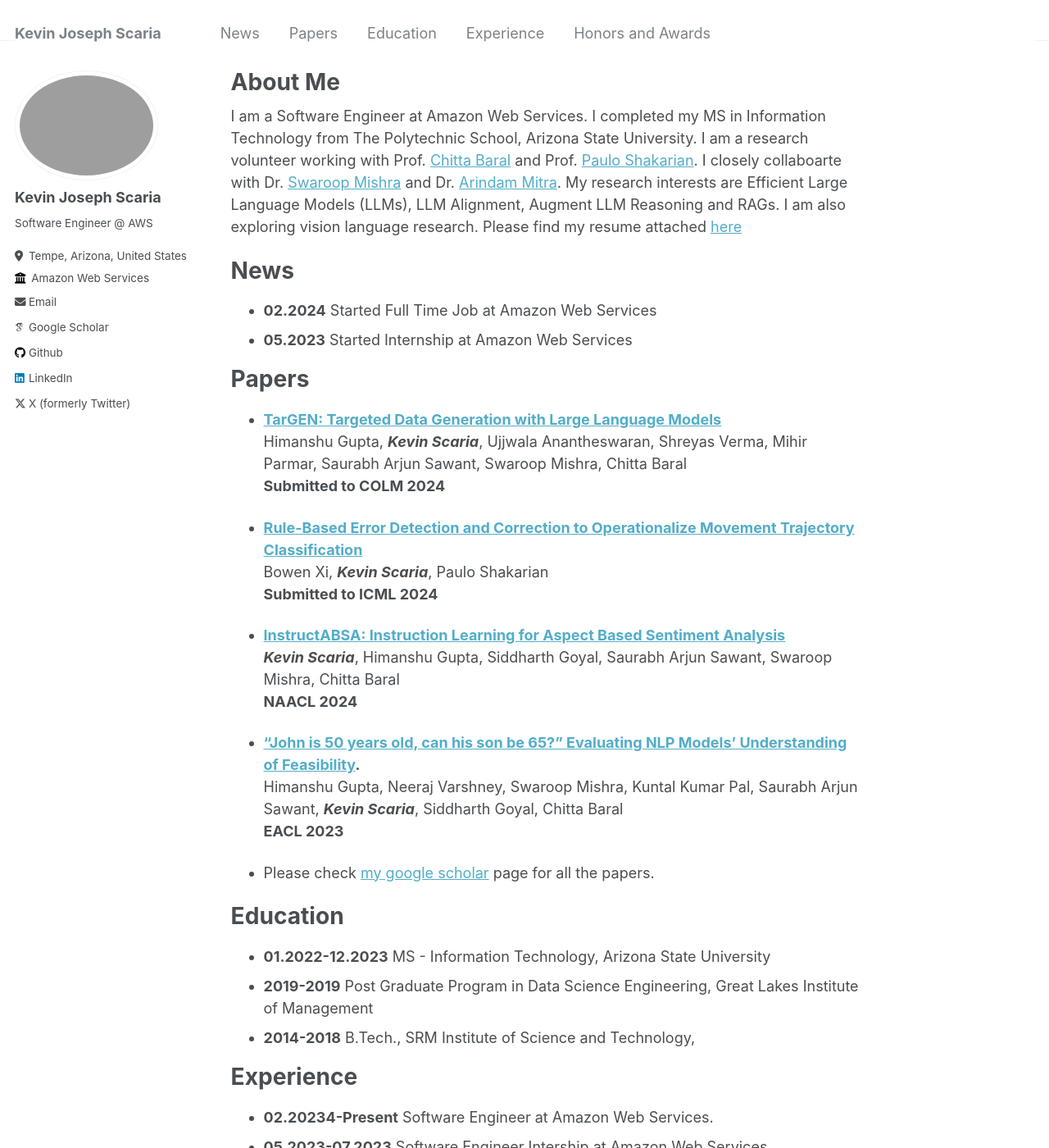
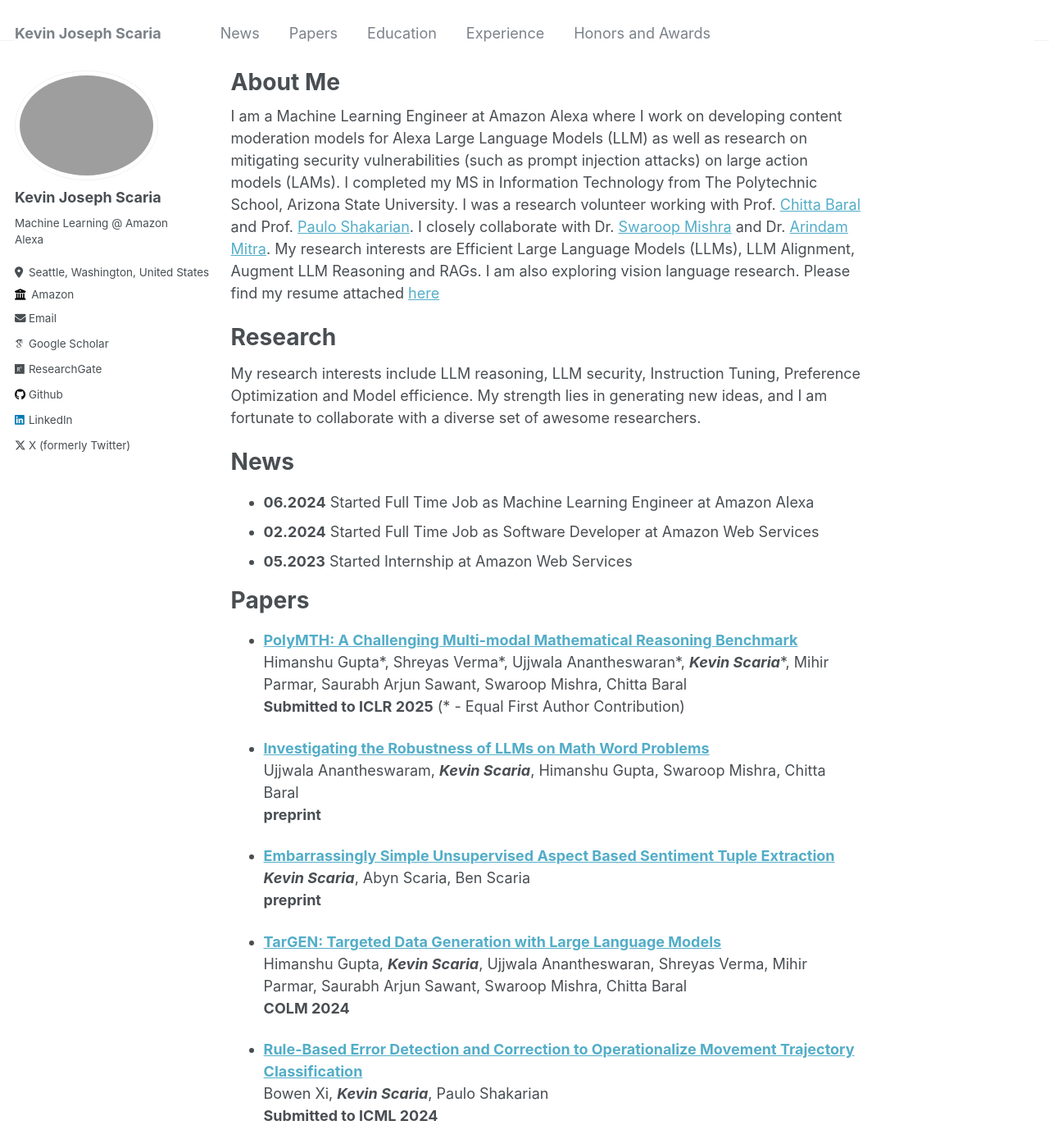
Before and after one commit to kevinscaria/kevinscaria.github.io, a Jekyll site: the page built from _pages/about.md, in a window 1280 px wide and 1400 px high. Shown: the whole window at 82% size. Built offline with Jekyll 4.4.1, drawn with Linux system fonts in a browser that asks for light colours; some web fonts are replaced; some of the changed text lies outside the part shown.

Commit message:
Update papers

```diff
--- a/_config.yml
+++ b/_config.yml
@@ -82,13 +82,13 @@ analytics:
 author:
   name             : "Kevin Joseph Scaria"
   avatar           : "profile.jpg"
-  bio              : "Software Engineer @ AWS"
-  location         : "Tempe, Arizona, United States"
-  employer         : "Amazon Web Services"
+  bio              : "Machine Learning @ Amazon Alexa"
+  location         : "Seattle, Washington, United States"
+  employer         : "Amazon"
   pubmed           : #"https://www.ncbi.nlm.nih.gov/pubmed/?term=john+snow"
   googlescholar    : "https://scholar.google.com/citations?user=nsYohr8AAAAJ&hl=en"
   email            : "kscaria@asu.edu"
-  researchgate     :  # example: "https://www.researchgate.net/profile/yourprofile"
+  researchgate     : "https://www.researchgate.net/profile/Kevin-Scaria-2"
   uri              :
   bitbucket        :
   codepen          :
--- a/_pages/about.md
+++ b/_pages/about.md
@@ -8,23 +8,44 @@ redirect_from:
   - /about.html
 ---
 
-I am a Software Engineer at Amazon Web Services. I completed my MS in Information Technology from The Polytechnic School, Arizona State University.
-I am a research volunteer working with Prof. [Chitta Baral](https://www.public.asu.edu/~cbaral/) and Prof. [Paulo Shakarian](https://search.asu.edu/profile/2424157).
-I closely collaboarte with Dr. [Swaroop Mishra](https://swarooprm.github.io/) and Dr. [Arindam Mitra](https://ari9dam.github.io/).
+I am a Machine Learning Engineer at Amazon Alexa
+where I work on developing content moderation models for Alexa Large Language Models (LLM) as well
+as research on mitigating security vulnerabilities (such as prompt injection attacks) on large action models (LAMs).
+I completed my MS in Information Technology from The Polytechnic School, Arizona State University.
+I was a research volunteer working with Prof. [Chitta Baral](https://www.public.asu.edu/~cbaral/) and Prof. [Paulo Shakarian](https://search.asu.edu/profile/2424157).
+I closely collaborate with Dr. [Swaroop Mishra](https://swarooprm.github.io/) and Dr. [Arindam Mitra](https://ari9dam.github.io/).
 My research interests are Efficient Large Language Models (LLMs), LLM Alignment, Augment LLM Reasoning and RAGs.
 I am also exploring vision language research.
 Please find my resume attached [here](https://drive.google.com/file/d/1ielxtf5bxN0a6WehCDCIUN2bEOE7Pqxp/view?usp=sharing)
 
+Research
+======
+My research interests include LLM reasoning, LLM security, Instruction Tuning, Preference Optimization and Model efficience.
+My strength lies in generating new ideas, and I am fortunate to collaborate with a diverse set of awesome researchers.
+
 News
 ======
-* **02.2024** Started Full Time Job at Amazon Web Services
+* **06.2024** Started Full Time Job as Machine Learning Engineer at Amazon Alexa
+* **02.2024** Started Full Time Job as Software Developer at Amazon Web Services
 * **05.2023** Started Internship at Amazon Web Services
 
 Papers
 ======
+* **[PolyMTH: A Challenging Multi-modal Mathematical Reasoning Benchmark](https://polymathbenchmark.github.io/)** <br>
+Himanshu Gupta\*, Shreyas Verma\*, Ujjwala Anantheswaran\*, ***Kevin Scaria***\*, Mihir Parmar, Saurabh Arjun Sawant, Swaroop Mishra, Chitta Baral <br>
+  **Submitted to ICLR 2025** (\* - Equal First Author Contribution) <br>
+
+* **[Investigating the Robustness of LLMs on Math Word Problems](https://arxiv.org/abs/2406.15444)** <br>
+Ujjwala Anantheswaram, ***Kevin Scaria***, Himanshu Gupta, Swaroop Mishra, Chitta Baral <br>
+  **preprint**<br>
+
+* **[Embarrassingly Simple Unsupervised Aspect Based Sentiment Tuple Extraction](https://arxiv.org/abs/2404.13751)** <br>
+***Kevin Scaria***, Abyn Scaria, Ben Scaria <br>
+  **preprint**<br>
+
 * **[TarGEN: Targeted Data Generation with Large Language Models](https://arxiv.org/abs/2308.14250)** <br>
 Himanshu Gupta, ***Kevin Scaria***, Ujjwala Anantheswaran, Shreyas Verma, Mihir Parmar, Saurabh Arjun Sawant, Swaroop Mishra, Chitta Baral <br>
-  **Submitted to COLM 2024**<br>
+  **COLM 2024**<br>
 
 * **[Rule-Based Error Detection and Correction to Operationalize Movement Trajectory Classification](https://arxiv.org/abs/2308.14250)** <br>
 Bowen Xi, ***Kevin Scaria***, Paulo Shakarian <br>
@@ -48,6 +69,7 @@ Education
 
 Experience
 ======
+* **06.20234-Present** Machine Learning Engineer at Amazon Alexa.
 * **02.20234-Present** Software Engineer at Amazon Web Services.
 * **05.2023-07.2023** Software Engineer Intership at Amazon Web Services.
 * **03.2022-12.2023** Data Science Analyst - [ASU Decision Theater Network](https://dt.asu.edu/).
@@ -57,4 +79,5 @@ Experience
 
 Volunteering, Honors and Awards
 ======
+* 2024 NeurIPS RBFM Workshop Reviewer
 * 2023 EMNLP Reviewer
```
